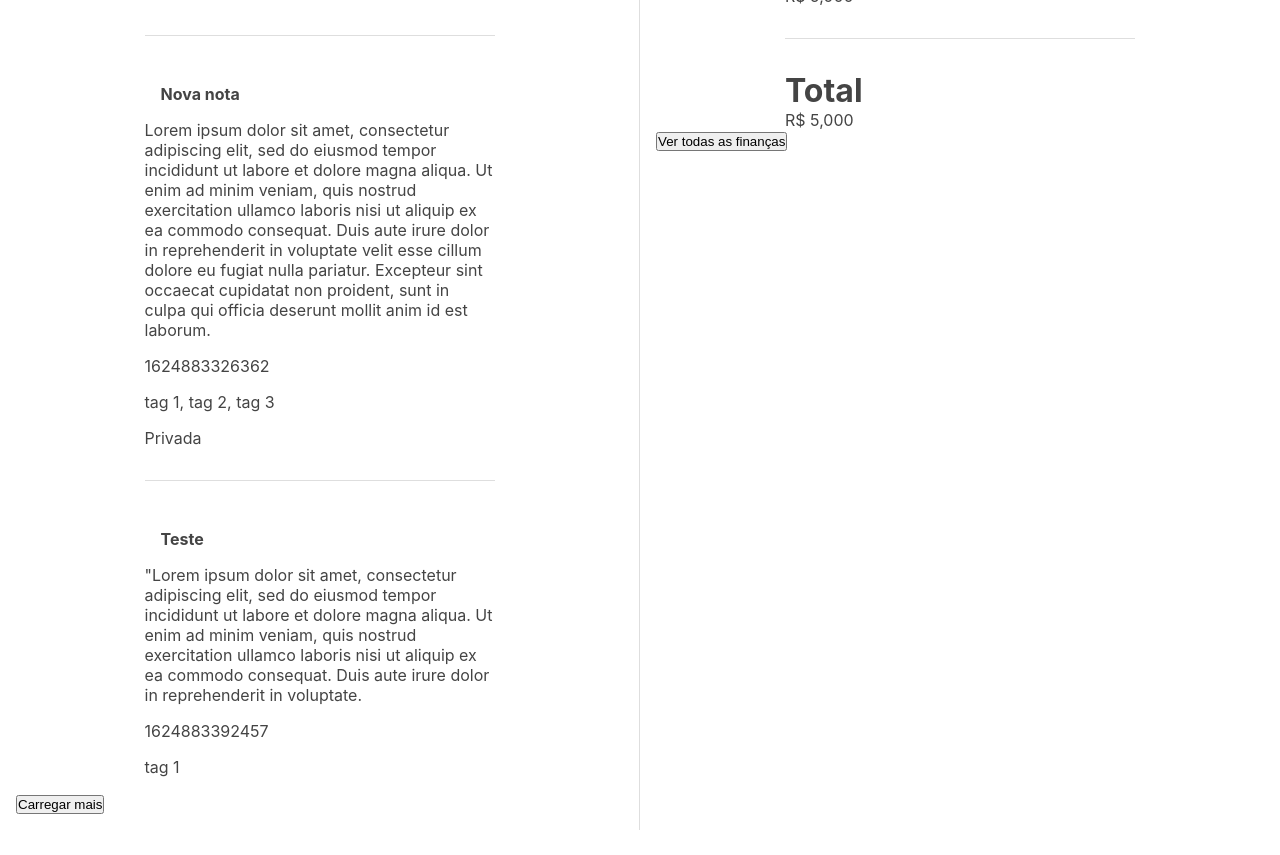
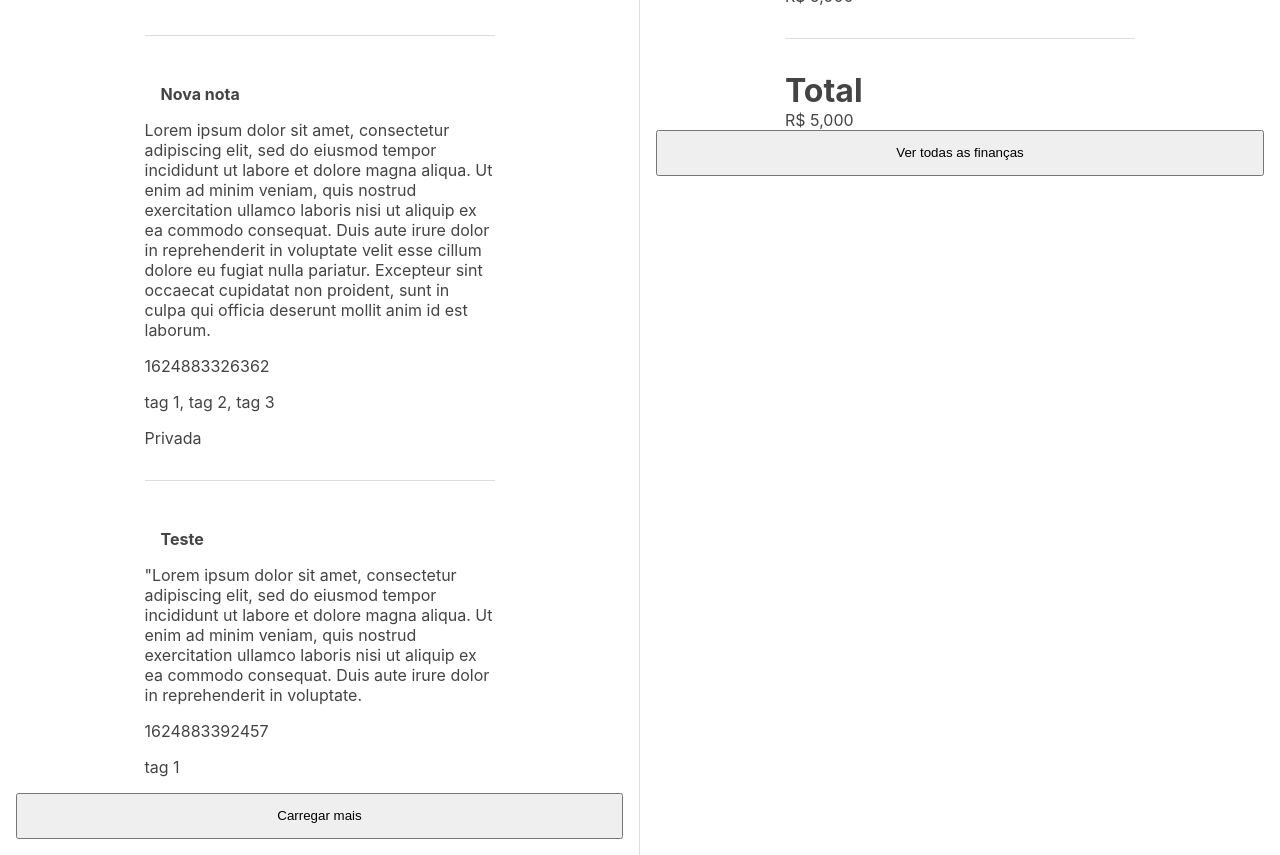
Before and after one commit to lucianesantcs/privateDesk, an Angular app: page / in a window 1280 px wide. Shown: the part 440-1295 px from the top of the page. Before the commit the page ends 1270 px from the top, so only its background shows below. Built offline with nearby package versions, Linux system fonts and the light colour scheme; data requests are answered from the project's data file.

Commit message:
feat: criado componente botão e ajustado nas páginas login e cadastro

```diff
--- a/src/app/home/home.component.html
+++ b/src/app/home/home.component.html
@@ -5,11 +5,11 @@
 <main class="container">
     <section>
         <app-all-notes></app-all-notes>
-        <button>Carregar mais</button>
+        <app-button>Carregar mais</app-button>
     </section>
     <section>
         <h3>Finanças</h3>
         <app-finance-results></app-finance-results>
-        <button [routerLink]="['/finances/all-finances']">Ver todas as finanças</button>
+        <app-button [routerLink]="['/finances/all-finances']">Ver todas as finanças</app-button>
     </section>
 </main>
--- a/src/app/login/login.component.html
+++ b/src/app/login/login.component.html
@@ -16,7 +16,7 @@
             <app-field-error-message [showError]="checkValidTouched('password')" errorMessage="Senha é obrigatória"></app-field-error-message>
         </div>
         <div class="input-group">
-            <button>Logar</button>
+            <app-button>Logar</app-button>
         </div>
     </form>
 </main>
--- /dev/null
+++ b/src/app/shared/components/button/button.component.html
@@ -0,0 +1,3 @@
+<button>
+    <ng-content></ng-content>
+</button>
--- /dev/null
+++ b/src/app/shared/components/button/button.component.scss
@@ -0,0 +1,10 @@
+button {
+  width: 100%;
+  padding: 1em 1.5em;
+  margin: 1rem 0 0 0;
+  cursor: pointer;
+
+  &:first-child {
+    margin-top: 0px;
+  }
+}
--- /dev/null
+++ b/src/app/shared/components/button/button.component.ts
@@ -0,0 +1,18 @@
+import { Component, Input, OnInit } from '@angular/core';
+
+@Component({
+  selector: 'app-button',
+  templateUrl: './button.component.html',
+  styleUrls: ['./button.component.scss']
+})
+export class ButtonComponent implements OnInit {
+
+  @Input() theme = 'teste';
+  @Input() isDisabled = false;
+
+  constructor() { }
+
+  ngOnInit(): void {
+  }
+
+}
--- a/src/app/signup/signup.component.html
+++ b/src/app/signup/signup.component.html
@@ -18,8 +18,8 @@
             </app-field-error-message>
         </div>
         <div class="input-group">
-            <button type="submit">Criar Usuário</button>
-            <button (click)="cancel()">Cancelar</button>
+            <app-button>Criar usuário</app-button>
+            <app-button (click)="cancel()">Cancelar</app-button>
         </div>
     </form>
 </main>
--- a/src/app/signup/signup.component.scss
+++ b/src/app/signup/signup.component.scss
@@ -8,13 +8,9 @@
     @include grid-column-span(4);
 
     .input-group:last-of-type {
-      display: flex;
-      align-items: center;
-      gap: 1rem;
+      @include grid(2, 1rem);
     }
 
-    button {
-      margin: 0;
-    }
+
   }
 }
--- a/src/assets/styles/main.scss
+++ b/src/assets/styles/main.scss
@@ -52,21 +52,14 @@ h3 {
 form {
   padding: 1rem;
 
-  input,
-  button {
+  input {
     width: 100%;
-    // border: none;
     padding: 1em 1.5em;
-
     margin: 1rem 0 0 0;
 
     &:first-child {
       margin-top: 0px;
     }
-  }
-
-  button {
-    cursor: pointer;
   }
 
   label {
```
Also changed, not shown: src/app/shared/shared.module.ts (+4 -3 lines), 1 other file (tests, documents, lock files or other folders).
